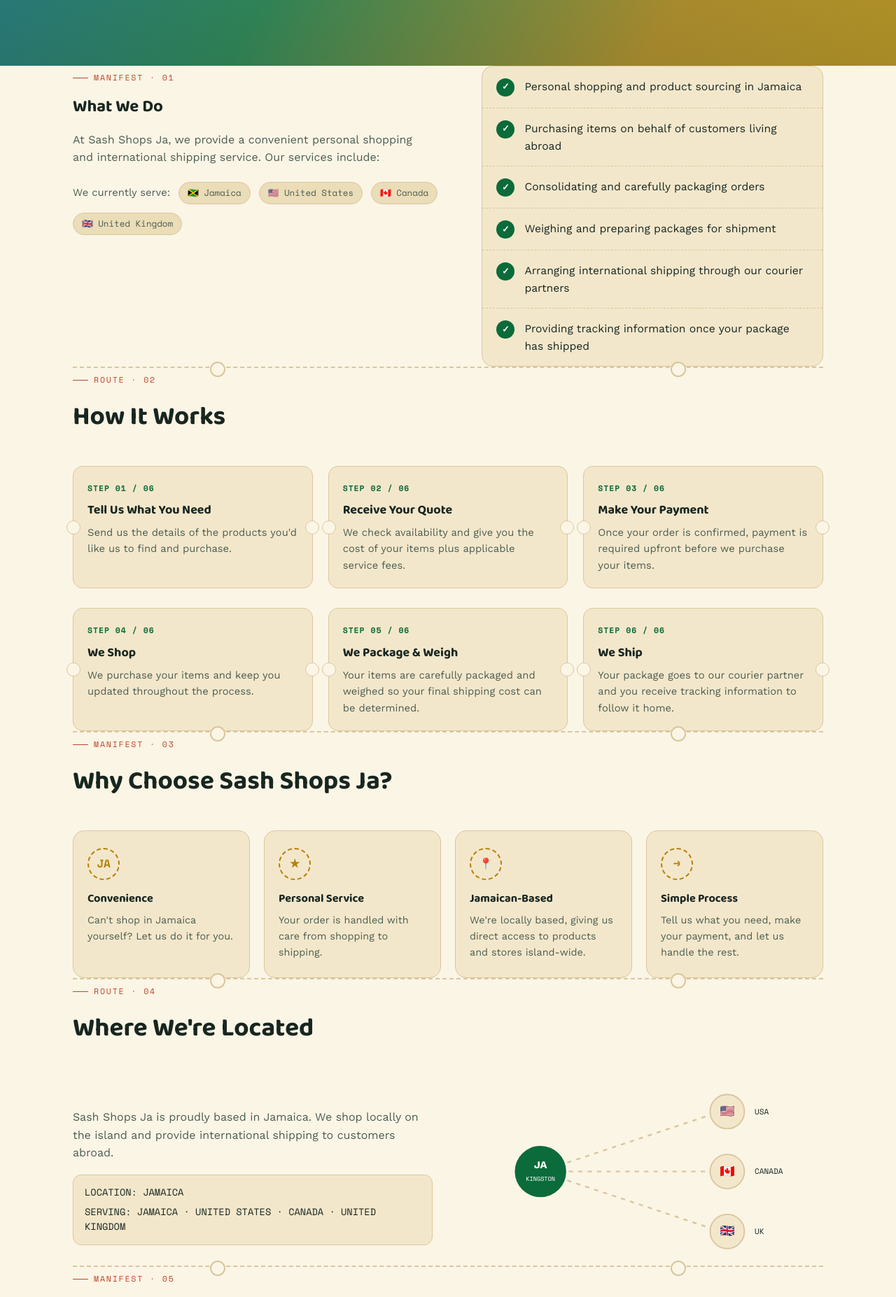
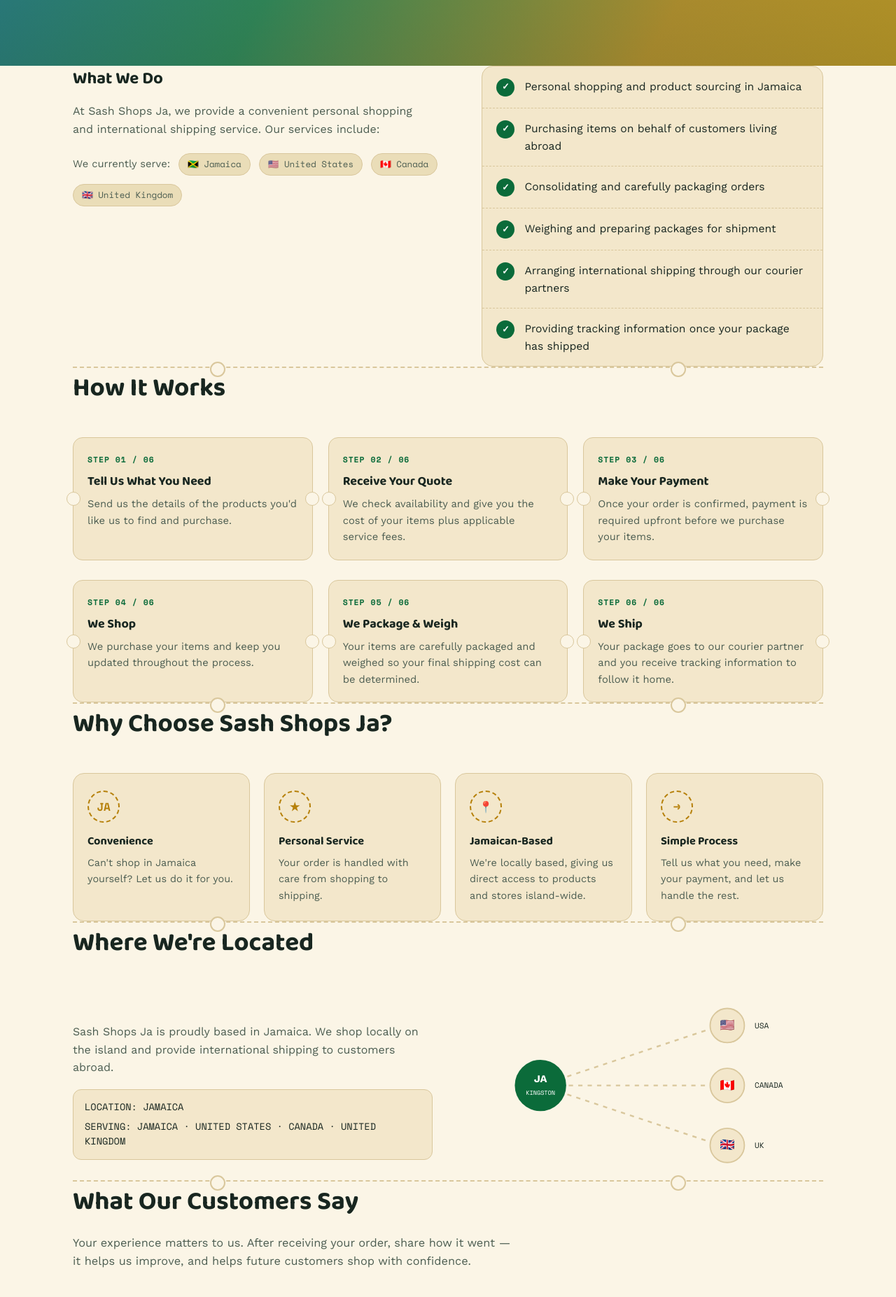
Before and after one commit to seacoastcreates/sash-shops-ja, a React (Vite) app: page / in a window 1280 px wide. Shown: the part 543-2397 px from the top of the page at 70% size. Built offline with nearby package versions, Linux system fonts and the light colour scheme.

Commit message:
Remove numbered manifest/route eyebrow labels from section headers

```diff
--- a/src/components/HowItWorks.tsx
+++ b/src/components/HowItWorks.tsx
@@ -29,7 +29,6 @@
   return (
     <section className="wrap">
       <div className="section-head">
-        <div className="eyebrow">Route · 02</div>
         <h2>How It Works</h2>
       </div>
       <div className="steps">
--- a/src/components/Location.tsx
+++ b/src/components/Location.tsx
@@ -2,7 +2,6 @@
   return (
     <section className="wrap">
       <div className="section-head">
-        <div className="eyebrow">Route · 04</div>
         <h2>Where We're Located</h2>
       </div>
       <div className="route-wrap">
--- a/src/components/ReviewsSection.tsx
+++ b/src/components/ReviewsSection.tsx
@@ -62,7 +62,6 @@
   return (
     <section className="wrap" id="reviews">
       <div className="section-head">
-        <div className="eyebrow">Manifest · 05</div>
         <h2>What Our Customers Say</h2>
         <p>
           Your experience matters to us. After receiving your order, share how it went — it
--- a/src/components/WhatWeDo.tsx
+++ b/src/components/WhatWeDo.tsx
@@ -19,7 +19,6 @@
     <section className="wrap">
       <div className="whatwedo">
         <div>
-          <div className="eyebrow">Manifest · 01</div>
           <h2>What We Do</h2>
           <p style={{ color: 'var(--ink-soft)', marginTop: 14, maxWidth: '52ch' }}>
             At Sash Shops Ja, we provide a convenient personal shopping and international
--- a/src/components/WhyChooseUs.tsx
+++ b/src/components/WhyChooseUs.tsx
@@ -13,7 +13,6 @@
   return (
     <section className="wrap">
       <div className="section-head">
-        <div className="eyebrow">Manifest · 03</div>
         <h2>Why Choose Sash Shops Ja?</h2>
       </div>
       <div className="why-grid">
```
